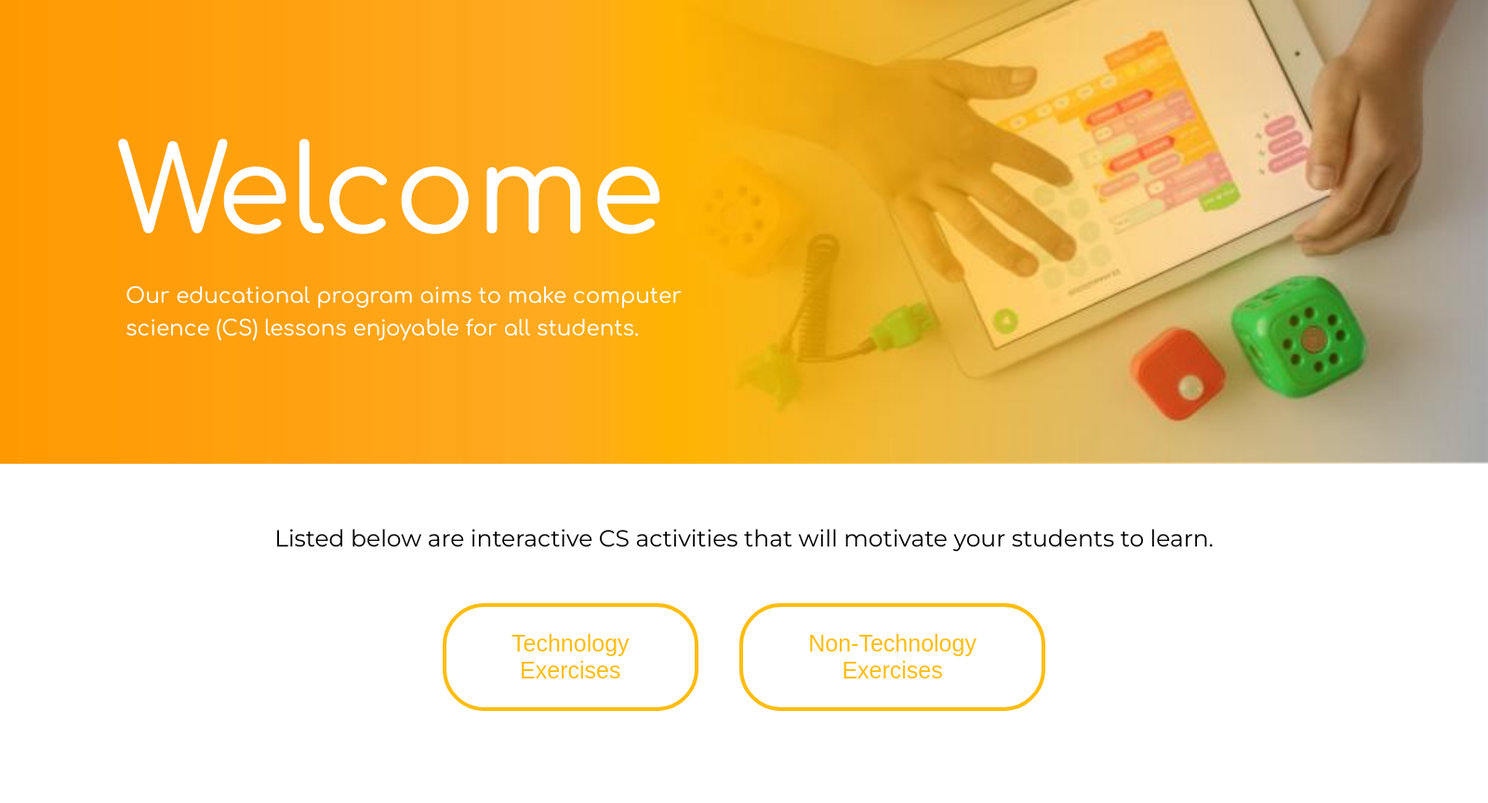
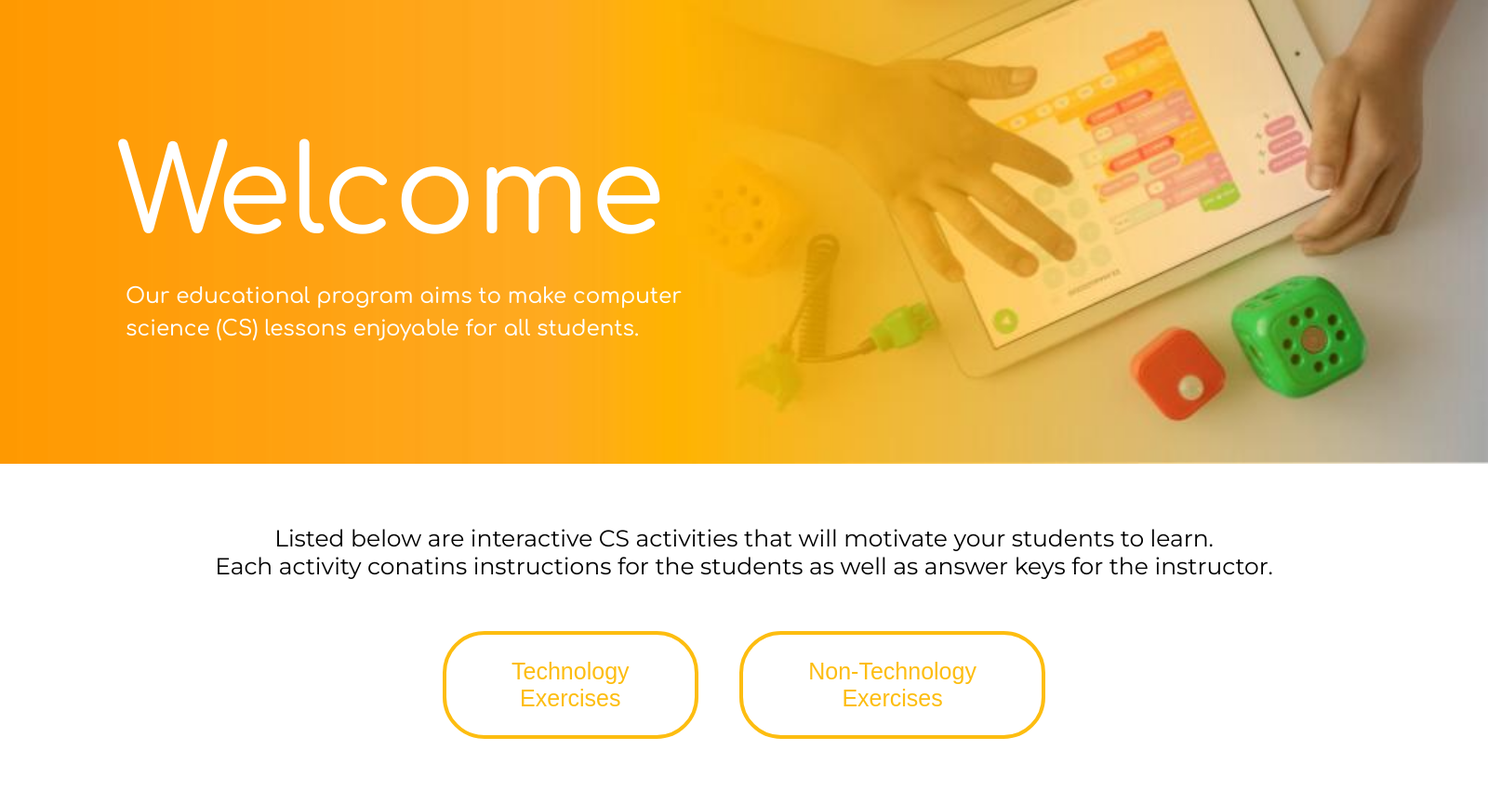
Before and after one commit to VCU-CS-Capstone/CS-23-313-Elementary-School-Computer-Science-Engagement, a Flask app: page /require/ in a window 1600 px wide. Shown: the part 66-930 px from the top of the page at 93% size. Run offline with Flask 3, Linux system fonts and the light colour scheme; some libraries are stand-ins or nearby versions.

Commit message:
added 2nd line to home page

```diff
--- a/src/templates/require.html
+++ b/src/templates/require.html
@@ -271,7 +271,7 @@
   </div>
   <div class="box-b">
         <div class=box-b-container>
-            <p>Listed below are interactive CS activities that will motivate your students to learn.</p>
+            <p>Listed below are interactive CS activities that will motivate your students to learn.<br> Each activity conatins instructions for the students as well as answer keys for the instructor.</p>
                 <div class="button-container">
                     <div class="buttons">
                         <a href="tech.html"><button>Technology<br>Exercises</button> </a>
```
